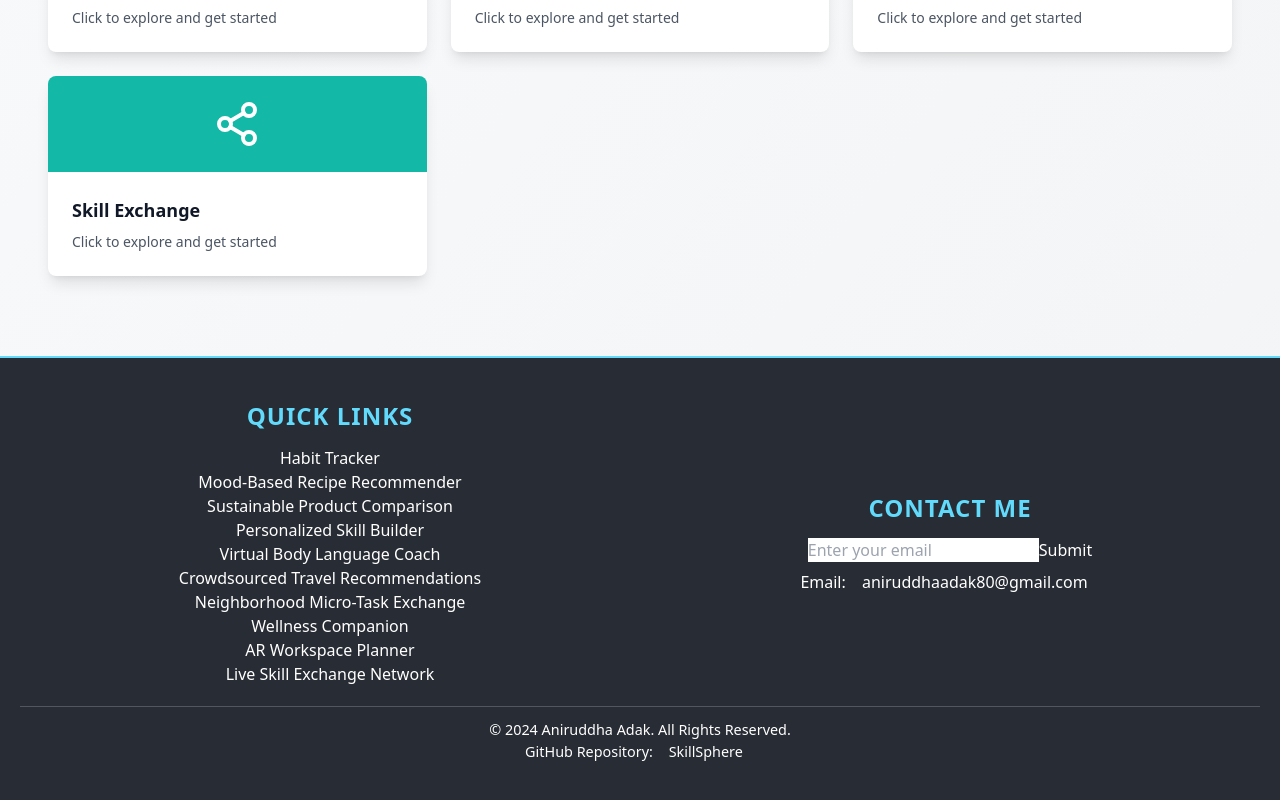
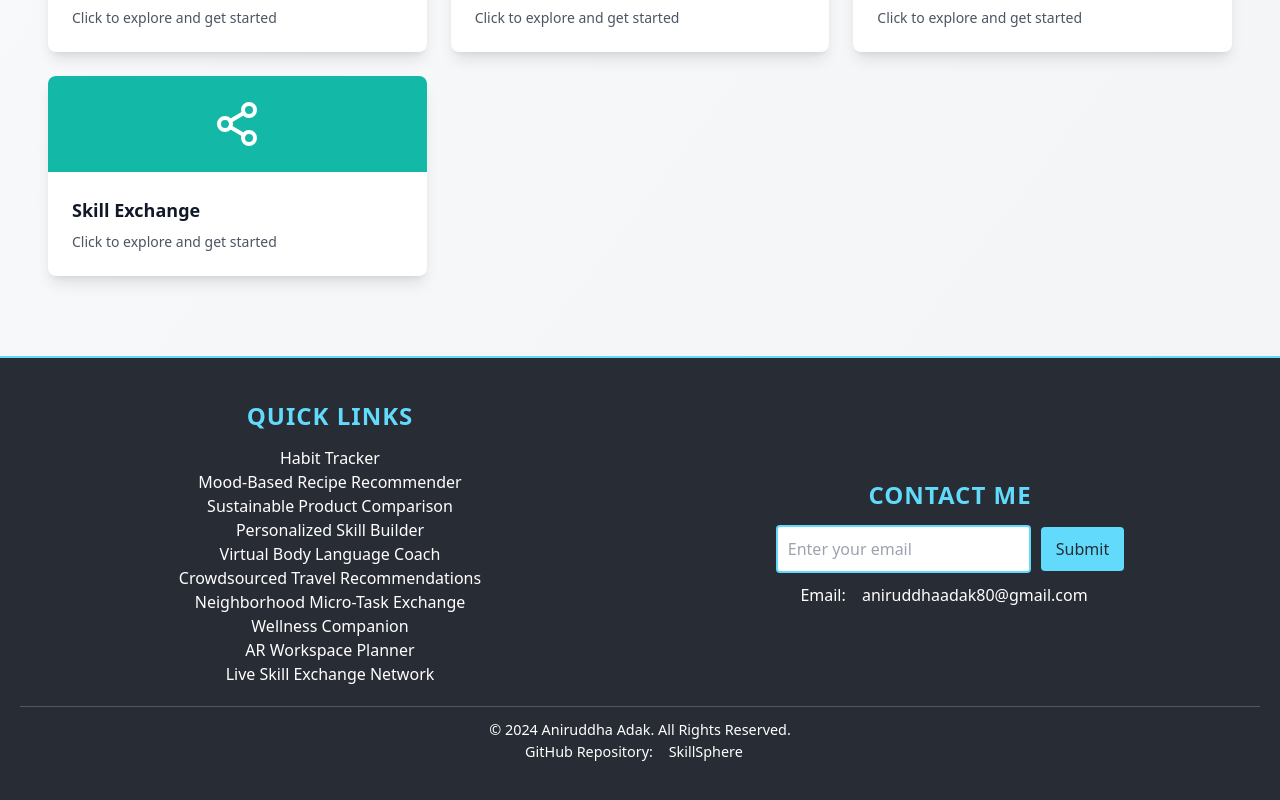
Before and after one commit to aniruddhaadak80/SkillSphere, a React (Vite) app: page / in a window 1280 px wide. Shown: the part 872-1672 px from the top of the page. Built offline with nearby package versions, Linux system fonts and the light colour scheme.

Commit message:
Update Footer.css

```diff
--- a/src/components/Footer.css
+++ b/src/components/Footer.css
@@ -58,9 +58,41 @@
     margin-bottom: 20px;
 }
 
-/* Email styling */
-.contact-email {
-    margin-top: 8px; /* Spacing above email */
+/* Contact form styles */
+.contact-form {
+    display: flex; /* Flex for layout */
+    justify-content: center; /* Center form items */
+    align-items: center; /* Align items vertically */
+    margin: 10px 0; /* Spacing around form */
+}
+
+.email-input {
+    padding: 10px; /* Padding inside the input */
+    border: 2px solid #61dafb; /* Border color */
+    border-radius: 4px; /* Rounded corners */
+    outline: none; /* Remove outline */
+    margin-right: 10px; /* Space between input and button */
+    transition: border-color 0.3s ease; /* Smooth transition for border */
+}
+
+.email-input:focus {
+    border-color: #21a1f1; /* Change border color on focus */
+}
+
+/* Submit button styles */
+.submit-button {
+    padding: 10px 15px; /* Button padding */
+    background-color: #61dafb; /* Button color */
+    color: #282c34; /* Button text color */
+    border: none; /* No border */
+    border-radius: 4px; /* Rounded corners */
+    cursor: pointer; /* Pointer on hover */
+    transition: background-color 0.3s ease; /* Smooth transition */
+}
+
+/* Hover effect for button */
+.submit-button:hover {
+    background-color: #21a1f1; /* Darker blue on hover */
 }
 
 /* Bottom footer section */
```
